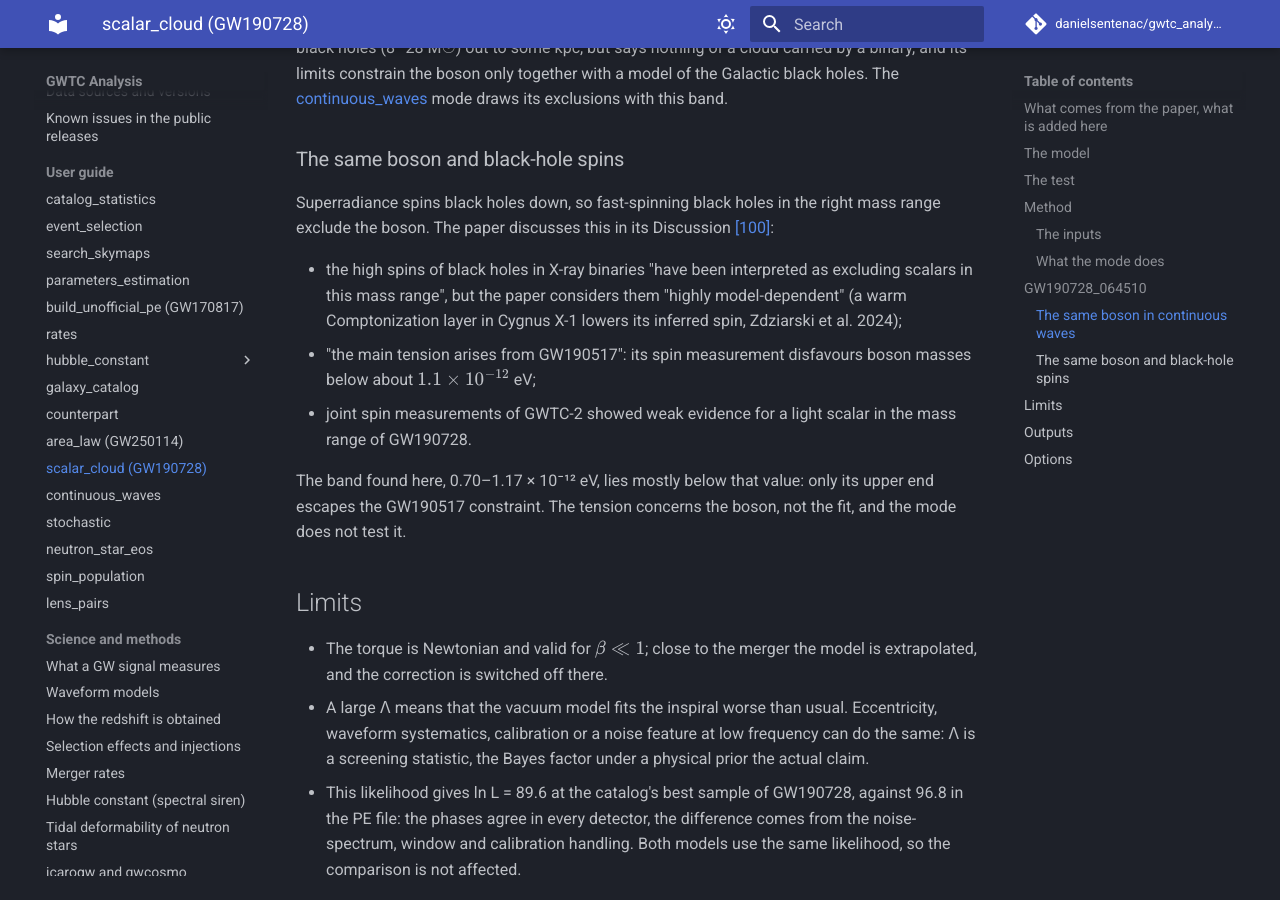
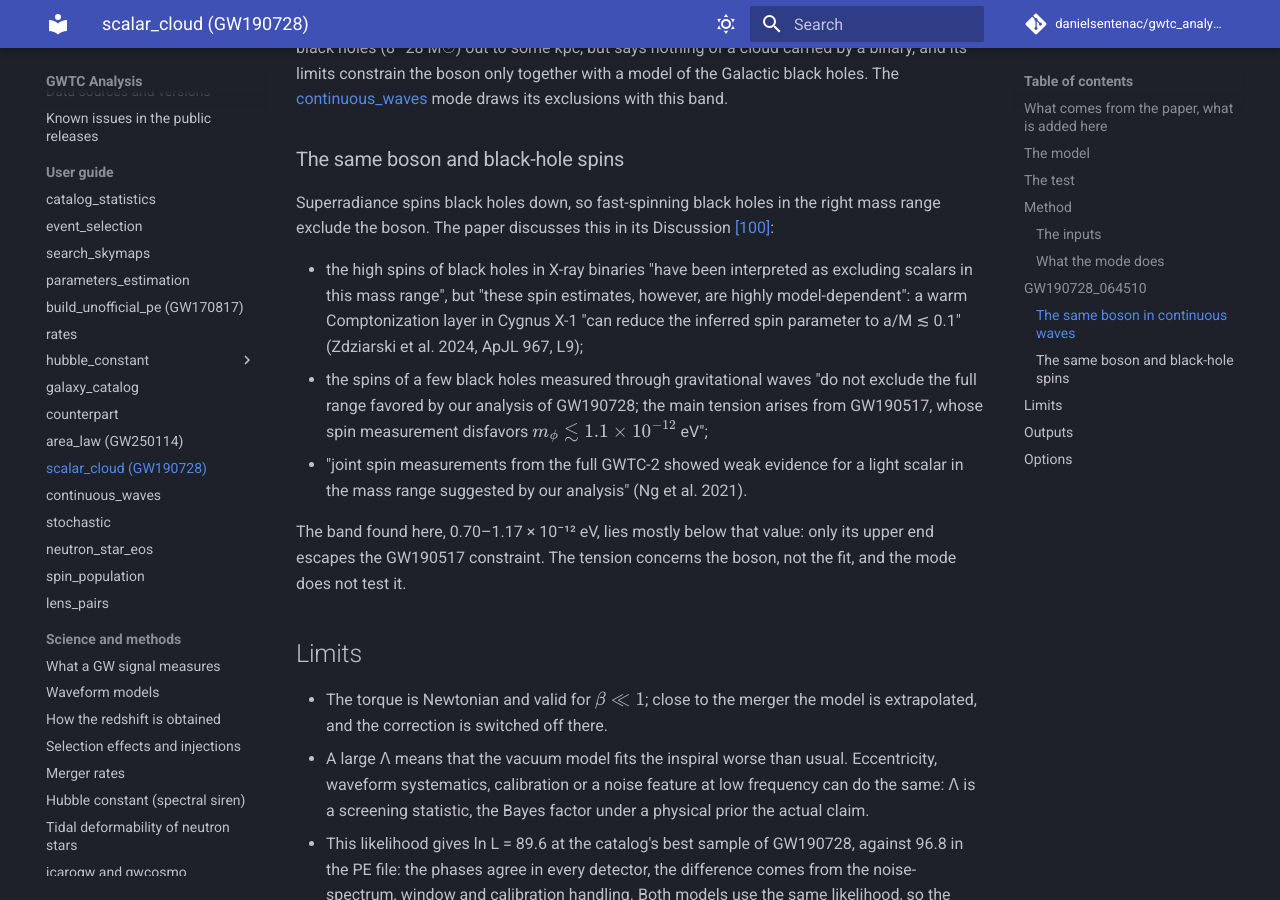
Before and after one commit to danielsentenac/gwtc_analysis, an MkDocs documentation site: the page built from docs/modes/scalar-cloud.md, in a window 1280 px wide and 900 px high, scrolled down 10458 px. Built offline with MkDocs 1.6.1 and Material for MkDocs 9.7.7, drawn with Linux system fonts in a browser that asks for light colours; comment, search, counter and statistics services are not loaded.

Commit message:
docs scalar_cloud, gwtc_explained: paper quotes checked against the PDF (GW spins, Cyg X-1 a/M <~ 0.1 from Zdziarski et al. ApJL 967 L9, definition of the mean density)
Co-Authored-By: Claude Opus 5.5 <noreply@anthropic.com>

```diff
--- a/docs/modes/scalar-cloud.md
+++ b/docs/modes/scalar-cloud.md
@@ -298,11 +298,13 @@ Superradiance spins black holes down, so fast-spinning black holes in the right
 The paper discusses this in its Discussion [\[100\]](../references.md#ref-100):
 
 - the high spins of black holes in X-ray binaries "have been interpreted as excluding scalars in this mass
-  range", but the paper considers them "highly model-dependent" (a warm Comptonization layer in Cygnus X-1 lowers
-  its inferred spin, Zdziarski et al. 2024);
-- "the main tension arises from GW190517": its spin measurement disfavours boson masses below about
-  \(1.1 \times 10^{-12}\) eV;
-- joint spin measurements of GWTC-2 showed weak evidence for a light scalar in the mass range of GW190728.
+  range", but "these spin estimates, however, are highly model-dependent": a warm Comptonization layer in
+  Cygnus X-1 "can reduce the inferred spin parameter to a/M ≲ 0.1" (Zdziarski et al. 2024, ApJL 967, L9);
+- the spins of a few black holes measured through gravitational waves "do not exclude the full range favored by
+  our analysis of GW190728; the main tension arises from GW190517, whose spin measurement disfavors
+  \(m_\phi \lesssim 1.1 \times 10^{-12}\) eV";
+- "joint spin measurements from the full GWTC-2 showed weak evidence for a light scalar in the mass range
+  suggested by our analysis" (Ng et al. 2021).
 
 The band found here, 0.70–1.17 × 10⁻¹² eV, lies mostly below that value: only its upper end escapes the
 GW190517 constraint. The tension concerns the boson, not the fit, and the mode does not test it.
```
Also changed, not shown: gwtc_explained.html (+37 -28 lines), gwtc_explained.md (+19 -16 lines).
